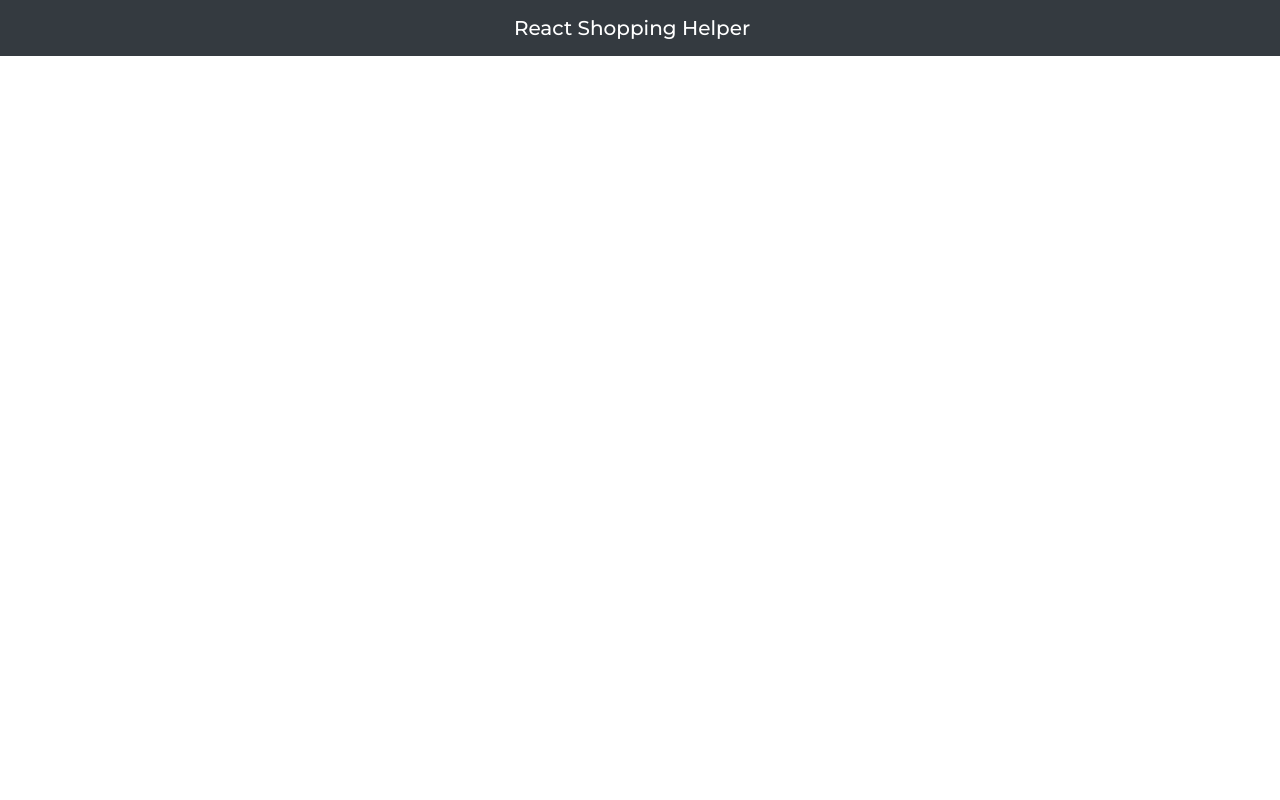
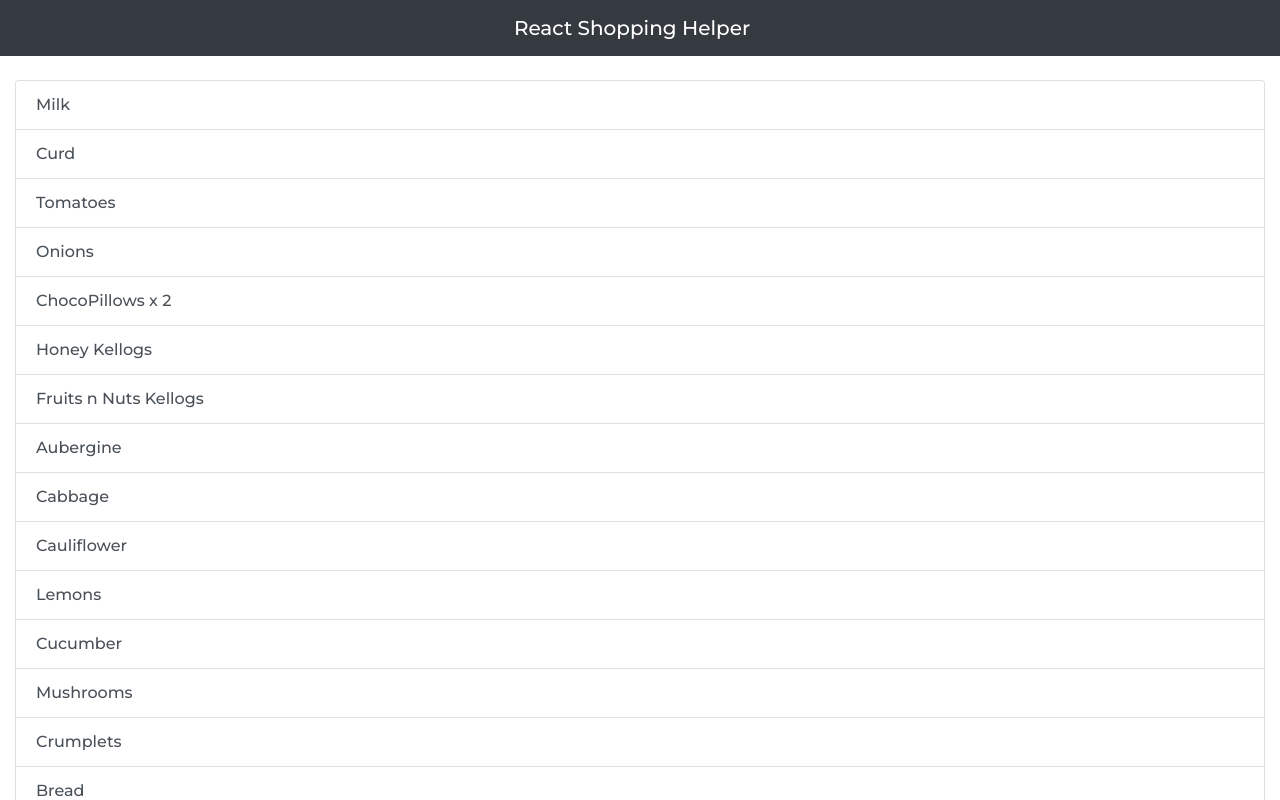
Before and after one commit to praveenscience/react-shopping-cart-helper, a React (Create React App) app: page / in a window 1280 px wide. Shown: the top 800 px of the page. Built offline with nearby package versions, Linux system fonts and the light colour scheme.

Commit message:
Displaying the list of items as actionable elements.

```diff
--- a/src/components/App.js
+++ b/src/components/App.js
@@ -1,5 +1,7 @@
 import React from "react";
 import Header from "./Header";
+import Items from "../constants/Items";
+import ItemsList from "./ItemsList";
 
 const App = () => {
   return (
@@ -7,6 +9,13 @@ const App = () => {
       <Header className="Header d-block text-center mb-4" dark={true}>
         React Shopping Helper
       </Header>
+      <div className="container-fluid">
+        <div className="row">
+          <div className="col-12">
+            <ItemsList Items={Items} />
+          </div>
+        </div>
+      </div>
     </div>
   );
 };
```
